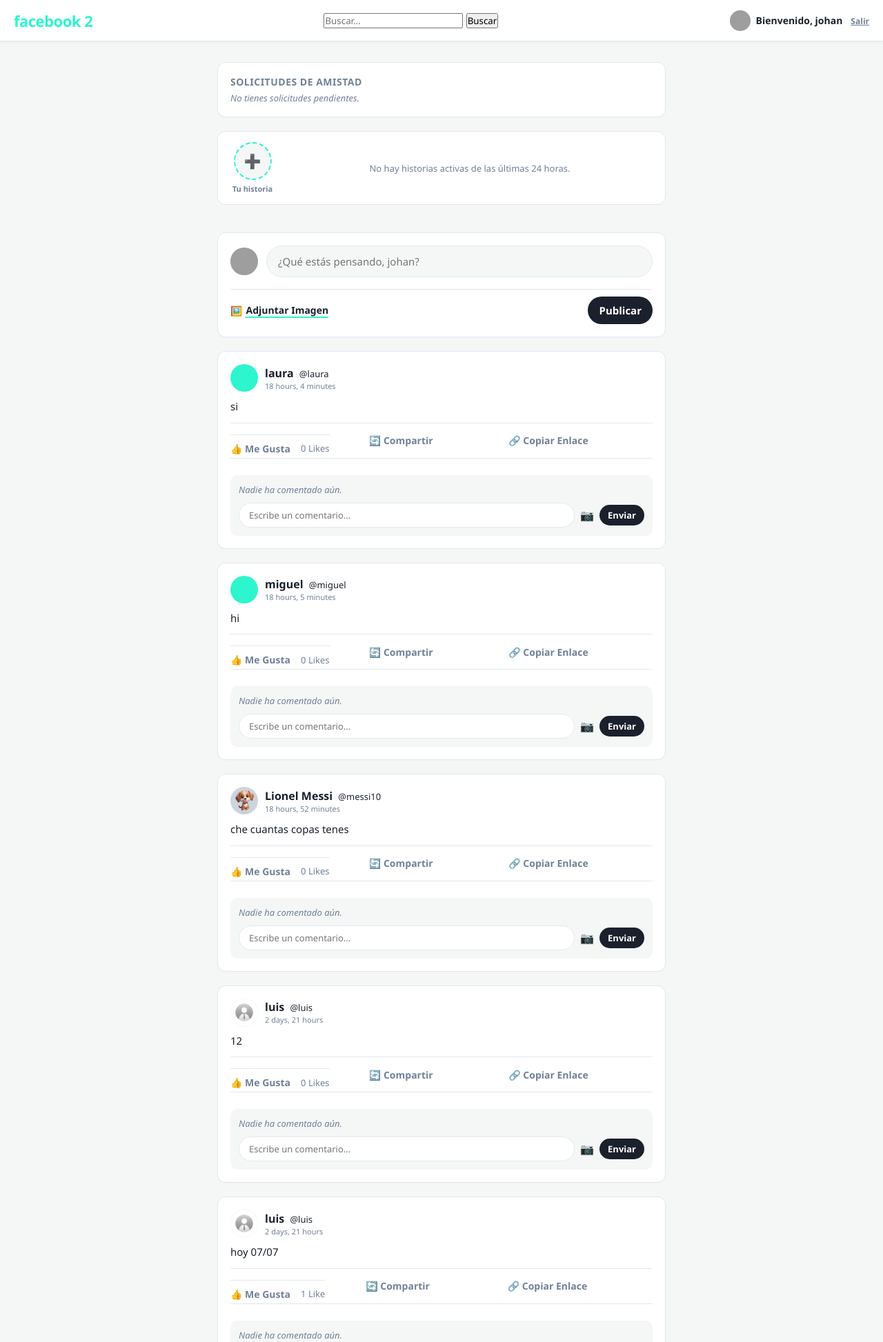
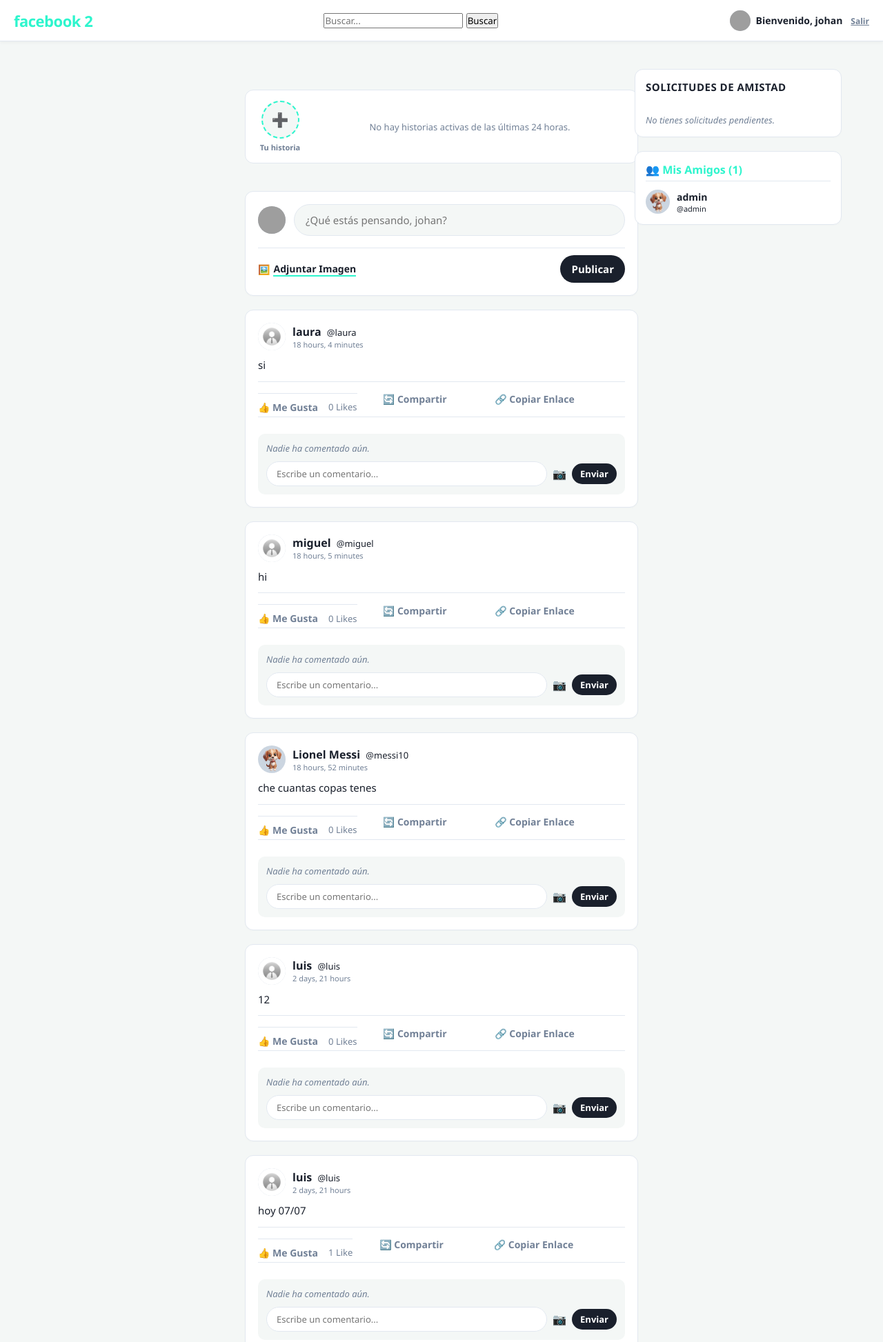
Before and after one commit to johanalcala2016-code/Facebook, a Django app: page / in a window 1280 px wide. Shown: the top 1946 px of the page at 69% size. Run offline with Django 5.2, Linux system fonts and the light colour scheme; a user stored in the database is signed in; data comes from the database, SQL or seed files in the repository; both versions use the stored data as it was after the commit; grey boxes are pictures that could not be loaded.

Commit message:
lista de amistades v1

```diff
--- a/app1/models.py
+++ b/app1/models.py
@@ -4,10 +4,13 @@ from django.db.models.signals import post_save
 from django.dispatch import receiver
 from django.core.validators import FileExtensionValidator
 from django.utils import timezone
+# app1/models.py (Línea 1, añade esto arriba del todo)
+import os
+from django.conf import settings  # Asegúrate de tener también este si no lo habías puesto
 
 class Perfil(models.Model):
     usuario = models.OneToOneField(User, on_delete=models.CASCADE, related_name='perfil')
-    avatar = models.ImageField(upload_to='avatars/', default='avatars/default.png', blank=True, null=True)
+    avatar = models.ImageField(upload_to='avatars/', blank=True, null=True)
     amigos = models.ManyToManyField(User, related_name='mis_amigos', blank=True)
     ultima_conexion = models.DateTimeField(default=timezone.now) # 🆕 Campo para rastrear el estado Online
 
@@ -30,6 +33,15 @@ class Perfil(models.Model):
         elif self.usuario.first_name:
             return self.usuario.first_name
         return self.usuario.username
+
+    @property
+    def url_avatar(self):
+        if self.avatar and hasattr(self.avatar, 'url'):
+            ruta_fisica = os.path.join(settings.MEDIA_ROOT, self.avatar.name)
+            if os.path.exists(ruta_fisica):
+                return self.avatar.url
+
+        return '/static/images/default-avatar.png'
 
 @receiver(post_save, sender=User)
 def crear_perfil_usuario(sender, instance, created, **kwargs):
--- a/app1/views.py
+++ b/app1/views.py
@@ -91,6 +91,7 @@ def feed_home(request):
         'mis_amigos': mis_amigos,
         'busqueda': busqueda,
         'usuarios_encontrados': usuarios_encontrados,
+        'mis_amigos': request.user.perfil.amigos.all(),
     }
     return render(request, 'feed.html', contexto)
 
--- a/templates/feed.html
+++ b/templates/feed.html
@@ -1,3 +1,4 @@
+{% load static %}
 <!DOCTYPE html>
 <html lang="es">
 <head>
@@ -85,12 +86,19 @@
 
     <div class="nav-profile" style="display: flex; align-items: center; gap: 12px;">
         <div class="user-profile-menu" style="display: flex; align-items: center; gap: 8px;">
-            {% if request.user.perfil.avatar %}
-                <img src="{{ request.user.perfil.avatar.url }}" alt="Avatar" class="navbar-avatar avatar" style="width:30px; height:30px; object-fit: cover;">
+            {% if request.user.perfil.avatar and request.user.perfil.avatar.url %}
+                <img src="{{ request.user.perfil.avatar.url }}"
+                    class="avatar"
+                    style="object-fit: cover; width: 30px; height: 30px; border-radius: 50%;"
+                    alt="Avatar"
+                    onerror="this.onerror=null; this.src='{% static 'images/default-avatar.png' %}';">
             {% else %}
-                <div class="avatar" style="width:30px; height:30px; background-color: var(--primary-color);"></div>
+                <img src="{% static 'images/default-avatar.png' %}"
+                    class="avatar"
+                    style="object-fit: cover; width: 30px; height: 30px; border-radius: 50%;"
+                    alt="Avatar">
             {% endif %}
-            <span>Bienvenido, <strong>{{ request.user.perfil.nombre_completo|default:request.user.username }}</strong></span>
+            <strong>Bienvenido, {{ request.user.perfil.nombre_completo|default:request.user.username }}</strong>
         </div>
 
         <form method="POST" action="{% url 'logout' %}" style="display: inline;">
@@ -100,10 +108,14 @@
     </div>
 </nav>
 
-<main class="main-container">
+<main class="main-container" style="max-width: 600px; margin: 20px auto; padding: 0 15px; display: flex; flex-direction: column; gap: 20px;">
+
+    <div style="display: flex; flex-direction: column; gap: 20px; min-width: 0;">
+
+    <div class="columna-contenido-principal" style="flex: 2; min-width: 0; display: flex; flex-direction: column; gap: 20px;">
 
         {% if busqueda %}
-    <div class="card">
+        <div class="card" style="width: 100%;">
             <div class="widget-title">Usuarios encontrados para: "{{ busqueda }}"</div>
             <div style="margin-top: 10px; display: flex; flex-direction: column; gap: 10px;">
                 {% for u in usuarios_encontrados %}
@@ -124,17 +136,22 @@
         </div>
         {% endif %}
 
-    <div class="card widgets-section">
-        <div>
-            <div class="widget-title">Solicitudes de Amistad</div>
+        </div> <div class="columna-lateral-derecha" style="flex: 1; min-width: 300px; display: flex; flex-direction: column; gap: 20px; position: sticky; top: 20px;">
+
+    </div> <div style="position: absolute; top: 100px; right: calc(50% - 580px); width: 300px; display: flex; flex-direction: column; gap: 20px;">
+
+        <div class="card widgets-section" style="padding: 15px; margin: 0;">
+            <div class="widget-title" style="font-size: 15px; font-weight: bold; margin-bottom: 12px; color: var(--text-main);">
+                Solicitudes de Amistad
+            </div>
             {% for sol in solicitudes %}
-            <div class="widget-item">
-                <div style="display: flex; align-items: center; gap: 8px; position: relative;">
+            <div class="widget-item" style="margin-bottom: 10px; display: flex; justify-content: space-between; align-items: center;">
+                <div style="display: flex; align-items: center; gap: 8px;">
                     <div style="position: relative;">
-                        <div class="avatar" style="width:32px; height:32px;"></div>
-                        <span class="status-badge {% if sol.remitente.perfil.esta_online %}status-online{% else %}status-offline{% endif %}" style="position: absolute; bottom: 0; right: 0;"></span>
+                        <img src="{% static 'images/default-avatar.png' %}" class="avatar" style="width:32px; height:32px; border-radius: 50%;">
+                        <span class="status-badge {% if sol.remitente.perfil.esta_online %}status-online{% else %}status-offline{% endif %}" style="position: absolute; bottom: 0; right: 0; width: 8px; height: 8px; border-radius: 50%;"></span>
                     </div>
-                    <span style="font-size: 14px; font-weight: 600;">{{ sol.remitente.username }}</span>
+                    <span style="font-size: 14px; font-weight: 600; color: var(--text-main);">{{ sol.remitente.username }}</span>
                 </div>
                 <form method="POST" action="{% url 'aceptar_solicitud' sol.id %}">
                     {% csrf_token %}
@@ -145,6 +162,32 @@
             <p style="color: var(--text-muted); font-size: 13px; font-style: italic; margin-top: 5px;">No tienes solicitudes pendientes.</p>
             {% endfor %}
         </div>
+
+        <div class="card amigos-sidebar" style="border: 1px solid var(--border-color); padding: 15px; margin: 0;">
+            <h3 style="color: var(--primary-color); font-size: 16px; margin-bottom: 12px; border-bottom: 1px solid var(--border-color); padding-bottom: 5px;">
+                👥 Mis Amigos ({{ mis_amigos.count }})
+            </h3>
+            <div class="amigos-lista" style="display: flex; flex-direction: column; gap: 10px; max-height: 300px; overflow-y: auto;">
+                {% for amigo in mis_amigos %}
+                    <div class="amigo-item" style="display: flex; align-items: center; gap: 10px;">
+                        {% if amigo.perfil.avatar and amigo.perfil.avatar.url %}
+                            <img src="{{ amigo.perfil.avatar.url }}" class="avatar" style="width: 35px; height: 35px; border-radius: 50%; object-fit: cover;" onerror="this.onerror=null; this.src='{% static 'images/default-avatar.png' %}';">
+                        {% else %}
+                            <img src="{% static 'images/default-avatar.png' %}" class="avatar" style="width: 35px; height: 35px; border-radius: 50%; object-fit: cover;">
+                        {% endif %}
+                        <div style="display: flex; flex-direction: column;">
+                            <span style="font-size: 14px; font-weight: 600; color: var(--text-main);">
+                                {{ amigo.perfil.nombre_completo|default:amigo.username }}
+                            </span>
+                            <small class="text-muted" style="font-size: 11px;">@{{ amigo.username }}</small>
+                        </div>
+                    </div>
+                {% empty %}
+                    <p class="text-muted" style="font-size: 13px; text-align: center;">Aún no tienes amigos agregados.</p>
+                {% endfor %}
+            </div>
+        </div>
+
     </div>
 
     <div class="stories-container" style="display: flex; gap: 12px; padding: 15px; background: white; border-radius: 12px; border: 1px solid #e2e8f0; margin-bottom: 20px; overflow-x: auto;">
@@ -183,7 +226,7 @@
             {% if request.user.perfil.avatar %}
                 <img src="{{ request.user.perfil.avatar.url }}" class="avatar" style="object-fit: cover;">
             {% else %}
-                <div class="avatar" style="background-color: var(--primary-color);"></div>
+                <img src="{% static 'images/default-avatar.png' %}" class="avatar" style="object-fit: cover;">
             {% endif %}
                 <input type="text" name="contenido_post" class="create-post-input" placeholder="¿Qué estás pensando, {{ request.user.username }}?" required>
             </div>
@@ -202,11 +245,20 @@
         <div class="post-padding">
 
             <div class="post-header" style="display: flex; align-items: center; gap: 10px;">
+
     {% if post.usuario.perfil.avatar %}
-                    <img src="{{ post.usuario.perfil.avatar.url }}" class="avatar" style="object-fit: cover;">
+        <img src="{{ post.usuario.perfil.avatar.url }}"
+            class="avatar"
+            style="object-fit: cover; width: 40px; height: 40px; border-radius: 50%;"
+            alt="Avatar"
+            onerror="this.onerror=null; this.src='{% static 'images/default-avatar.png' %}';">
     {% else %}
-                    <div class="avatar" style="background-color: var(--primary-color);"></div>
+        <img src="{% static 'images/default-avatar.png' %}"
+            class="avatar"
+            style="object-fit: cover; width: 40px; height: 40px; border-radius: 50%;"
+            alt="Avatar">
     {% endif %}
+
     <div>
         <div>
             <strong>{{ post.usuario.perfil.nombre_completo|default:post.usuario.username }}</strong>
@@ -302,10 +354,17 @@
     <p class="text-muted text-center">No hay publicaciones originales aún.</p>
 {% endfor %}  {% for compartido in posts_compartidos %}
     <div class="card shared-post-card" style="border: 1px dashed turquoise; padding: 15px; margin-top: 15px;">
-        <p>
+        <div style="display: flex; align-items: center; gap: 10px; margin-bottom: 10px;">
+
+            <img src="{{ compartido.usuario_que_comparte.perfil.url_avatar }}" class="avatar" style="width: 35px; height: 35px; border-radius: 50%; object-fit: cover;" alt="Avatar">
+
+            <p style="margin: 0;">
                 <strong>{{ compartido.usuario_que_comparte.perfil.nombre_completo|default:compartido.usuario_que_comparte.username }}</strong>
                 compartió la publicación de {{ compartido.publicacion_original.usuario.perfil.nombre_completo|default:compartido.publicacion_original.usuario.username }}:
-        </p> <div class="original-content" style="margin-left: 15px; border-left: 2px solid turquoise; padding-left: 10px; margin-top: 10px;">
+            </p>
+        </div>
+
+        <div class="original-content" style="margin-left: 15px; border-left: 2px solid turquoise; padding-left: 10px; margin-top: 10px;">
             {{ compartido.publicacion_original.contenido }}
         </div>
     </div>
```
Also changed, not shown: app1/migrations/0012_alter_perfil_avatar.py (added), db.sqlite3, static/images/default-avatar.png (added). Lines whose indentation alone changed are shown as unchanged.
